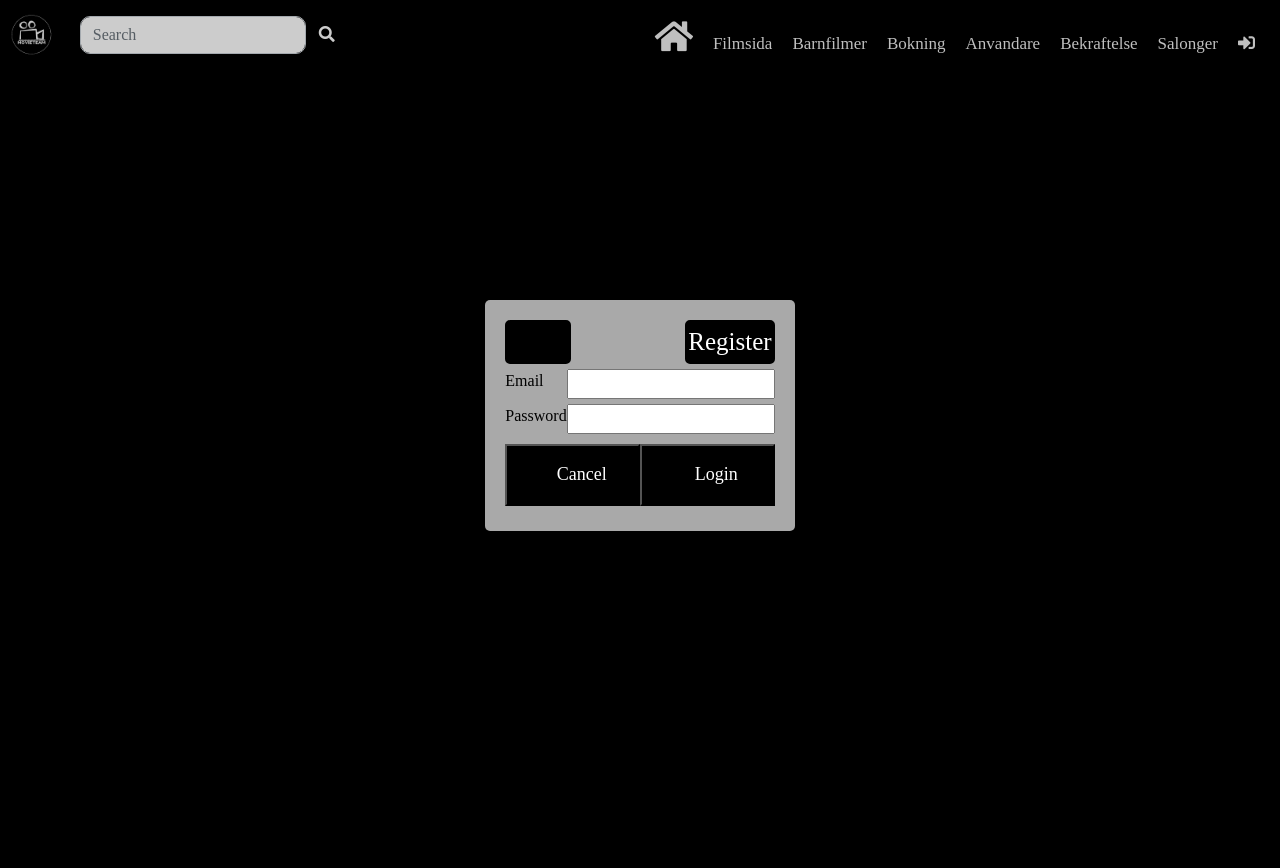
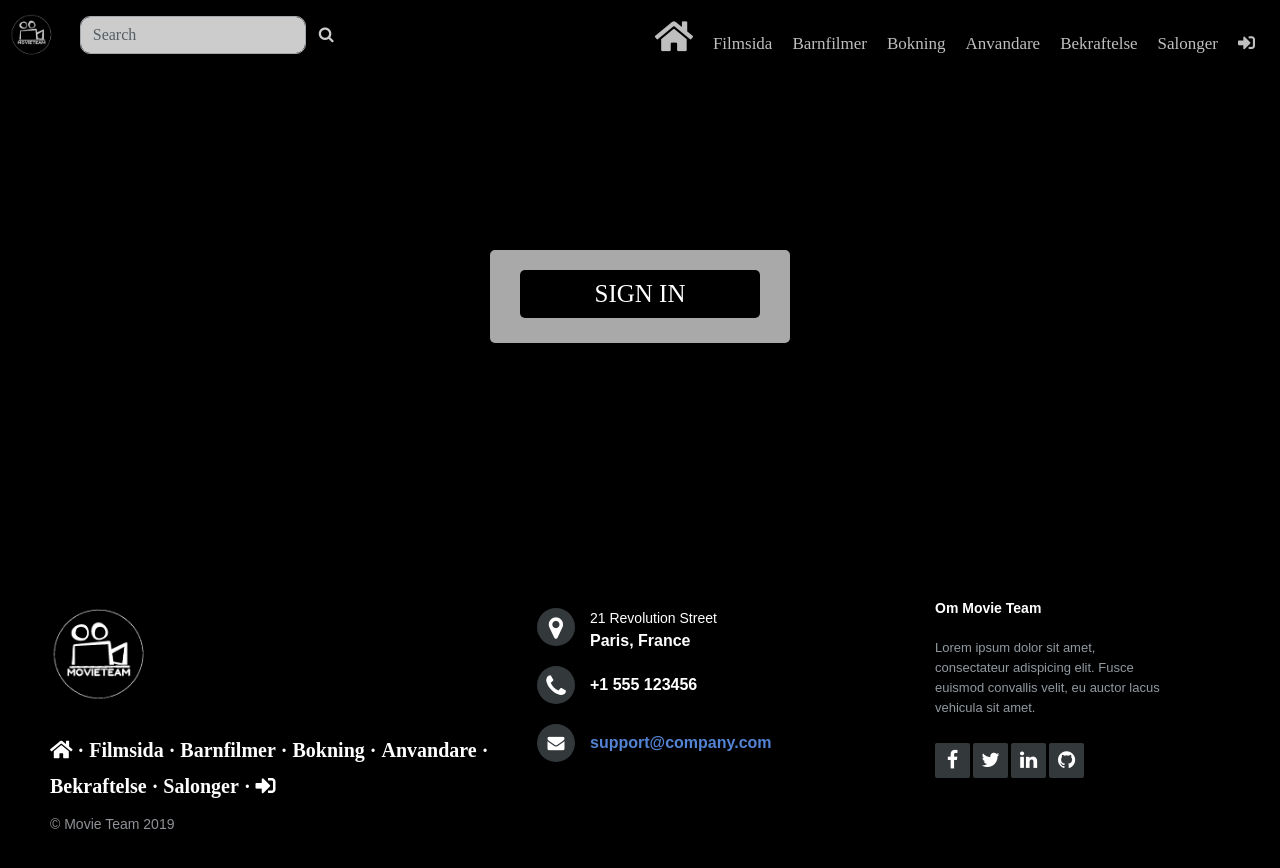
Before and after one commit to cchaglund/movie-team, a Vue app: page /inloggning in a window 1280 px wide. Shown: the top 868 px of the page. Before the commit the page ends 831 px from the top, so only its background shows below. Built offline with nearby package versions, Linux system fonts and the light colour scheme; no server answers; a web font is replaced by a local one.

Commit message:
heeeeeej

```diff
--- a/src/components/Footer.vue
+++ b/src/components/Footer.vue
@@ -79,7 +79,7 @@
 	font: bold 16px sans-serif;
 
 	padding: 55px 50px;
-	margin-top: 155px;
+	margin-top: 200px;
 }
 
 .footer-distributed .footer-left,
--- a/src/router.js
+++ b/src/router.js
@@ -58,7 +58,7 @@ export default new Router({
       // route level code-splitting
       // this generates a separate chunk (about.[hash].js) for this route
       // which is lazy-loaded when the route is visited.
-      component: () => import(/* webpackChunkName: "about" */ './views/Inloggning.vue')
+      component: () => import(/* webpackChunkName: "about" */ './views/login.vue')
     },
     {
       path: '/anvandare',
--- a/src/views/Inloggning.vue
+++ b/src/views/Inloggning.vue
@@ -1,17 +1,11 @@
 <template>
  <div class="box">
    <form @submit.prevent="submit" class="layout">
-  <div v-if="user.firstname">
-       <a v-on:click="logout" :disabled="loading">Logout</a>
-     </div>
-     <div v-else>
-       <a v-on:click="showLogin" :disabled="loading">Login</a>
-       <router-link to="/register">Register</router-link>
-     </div>
-  <label>Email
+  <label><i class="fas fa-user fa-2x"></i>
          <input type="email" v-model="email" :disabled="loading"  required/>
+         <div v-if="!user.firstname && showingLogin" class="card-body"> </div>
        </label>
-       <label>Password
+       <label><i class="fas fa-unlock-alt fa-2x"></i>
          <input type="password" v-model="password" :disabled="loading"  required/>
        </label>
   <div>
@@ -20,6 +14,10 @@
          <div>
            <button type="cancel" v-on:click="cancelLogin">Cancel</button>
            <button type="submit" :disabled="loading">Login</button>
+         </div>
+         <div class="register">
+         <h3>NOT REGISTERED?</h3>
+           <router-link to="/register">REGISTER</router-link>
          </div>
      </form>
 </div>
@@ -113,7 +111,7 @@ background-color: black;
 .layout{
  display:inline-grid;
  background-color:darkgrey;
- padding:20px;
+ padding:50px;
  margin:300px;
  border-radius: 5px;
 }
@@ -122,17 +120,17 @@ background-color: black;
     line-height: 1.2;
     font-size: 18px;
     display: block;
-    width: 100%;
     background: 0 0;
-    height: 62px;
-    padding: 0 20px 0 38px;
+    height: 40px;
     background-color: black;
+    border-radius: 5px;
+    width: 49%;
 }
 .layout>*{
  display:flex;
  flex-direction: row;
  justify-content: space-between;
- margin-bottom:5px;
+ margin-bottom:15px;
 }
 .layout a{
     font-size: 25px;
@@ -140,6 +138,23 @@ background-color: black;
     border-radius: 5px;
     background-color: black;
     color: white;
+    text-decoration:none;
+}
+input{
+  border-radius: 5px;
+  border:none;
+  line-height: 2;
+}
+  .fa-user:before{
+    margin-right: 35px;
+}
+h3{
+  font-size: 15px;
+  flex-direction: row;
+  width: min-content;
+}
+router.link{
+  font-size: 15px;
 }
 
 </style>
--- /dev/null
+++ b/src/views/login.vue
@@ -0,0 +1,248 @@
+<template>
+  <div id="home">
+  <div class="box">
+    <form @submit.prevent="submit" class="layout">
+   <div v-if="user.firstname" class="logout">
+        <a v-on:click="logout" :disabled="loading">SIGN OUT</a>
+      </div>
+      <div class="login" v-else>
+        <a v-on:click="showLogin" :disabled="loading">SIGN IN</a>
+
+      </div>
+      <div v-if="!user.firstname && showingLogin" class="card-body">
+   <label><i class="fas fa-user fa-2x"></i>
+          <input type="email" v-model="email" :disabled="loading"  required/>
+        </label>
+        <label><i class="fas fa-lock fa-2x"></i>
+          <input type="password" v-model="password" :disabled="loading"  required/>
+        </label>
+   <div>
+    <span class="msg" v-if="message">{{message}}</span>
+  </div>
+          <div>
+            <button type="cancel" v-on:click="cancelLogin">CANCEL</button>
+            <button type="submit" :disabled="loading">SIGN IN</button>
+            <div>
+              <p>Click here to <router-link to="/register">REGISTER</router-link></p>
+            </div>
+            <div class="social">
+              <i class="fab fa-facebook fa-2x"></i>
+              <i class="fab fa-instagram fa-2x"></i>
+              <i class="fab fa-twitter fa-2x"></i>
+            </div>
+          </div>
+        </div>
+      </form>
+    <Footer>
+  </Footer>
+</div>
+</div>
+</template>
+
+
+
+<script>
+  import Footer from '@/components/Footer.vue'
+export default{
+  name: 'login',
+  components: {
+    Footer
+     },
+  data() {
+    return {
+      email: '',
+      password: '',
+      message: '',
+      loading: false,
+      showingLogin: false,
+      user: {}
+    };
+  },
+   created(){
+    this.$axios.get('user.php').then(response => {
+      this.user = response.data;
+    }).catch(e => {
+      // not logged in
+    });
+  },
+  methods: {
+    showLogin() {
+      this.showingLogin = true;
+    },
+    cancelLogin(e){
+      e.preventDefault();
+      this.showingLogin = false;
+    },
+    submit() { // login
+      this.loading = true;
+      this.message = '';
+      this.$axios.post('login.php', {
+        email: this.email,
+        password: this.password,
+      }).then(response => {
+        console.log(response.data)
+        this.loading = false;
+        this.showingLogin = true;
+        if(response.data.loggedIn) {
+          this.$router.push({
+            name: 'bokning'})
+          this.user = response.data.user;
+        } else {
+          this.message = 'Incorrect email/password';
+        }
+      }).catch(error => {
+        this.message = 'Login error';
+        console.log('login error', error);
+        this.loading = false;
+      });
+    },
+    logout() {
+      this.loading = true;
+      this.$axios.post('logout.php').then(response => {
+        this.loading = false;
+        this.user = {};
+      }).catch(error => {
+        console.log('logout error', error);
+        this.loading = false;
+      });
+    }
+  },
+  watch: {
+    email() {
+      this.message = '';
+    },
+    password() {
+      this.message = '';
+    }
+  }
+};
+</script>
+
+
+<style>
+html {
+  background-color: black;
+}
+.box {
+  background-color: black;
+}
+.card-body{
+    box-sizing: border-box;
+    background: rgba(255,255,255,0.9);
+    border:none;
+    border-radius: 5px;
+    padding: 10px 15px;
+    max-width: 500px;
+    background-color: black;
+    color:white;
+  }
+.card-body .msg{
+border: 1px solid red;
+border-radius: 2px;
+padding:5px;
+background-color:red;
+color:black;
+font-size:15px;
+}
+.card-body .welcome{
+  margin-right:10px;
+  font-weight:bold;
+}
+.card-body button {
+display: inline-grid;
+background-color: black;
+    color: white;
+    border-radius: 5px;
+    width: 70px;
+    font-size: 19px;
+}
+.layout{
+     display: inline-grid;
+    background-color: darkgrey;
+    padding: 20px;
+    margin-top:250px;
+    width: 300px;
+    border-radius: 5px;
+    border-radius: 5px;
+    padding-right: 30px;
+    padding-left: 30px;
+    padding-bottom: 20px;
+    padding-top: 20px;
+}
+.layout button {
+  margin-right:5px;
+  margin-top:10px;
+  margin-bottom:10px;
+}
+.layout>*{
+  display: flex;
+  flex-direction: column;
+  justify-content: space-between;
+  margin-bottom:5px;
+}
+.layout input {
+  border-radius: 5px;
+  border:2px solid black;
+  width:100%;
+}
+.layout .login {
+  display: flex;
+}
+.layout .login a {
+  width:100%;
+  border-radius: 5px;
+  padding:5px;
+  background-color: black;
+  color:white;
+  text-decoration: none;
+  font-size:25px;
+}
+.layout .login a:hover {
+  color:white;
+}
+.layout .logout a{
+  width:100%;
+  border-radius:5px;
+  padding:5px;
+  background-color: black;
+  color:white;
+  text-decoration: none;
+  font-size:25px;
+}
+.layout .logout a:hover {
+  color:white;
+}
+.layout .social i {
+  margin-right:10px;
+}
+@media (max-width:1024px) {
+  .layout {
+    width:300px;
+  }
+.card-body {
+  font-size:20px;
+
+  }
+  .layout .login a {
+    font-size:40px;
+  }
+  .layout input {
+    font-size:20px;
+  }
+  .layout button {
+    width:100px;
+    font-size:30px;
+  }
+  .layout .msg {
+    font-size:23px;
+  }
+  label {
+    font-size:30px;
+  }
+   }
+  @media (min-width: 568px){
+    .layout {
+      width:300px;
+  }
+}
+</style>
```
